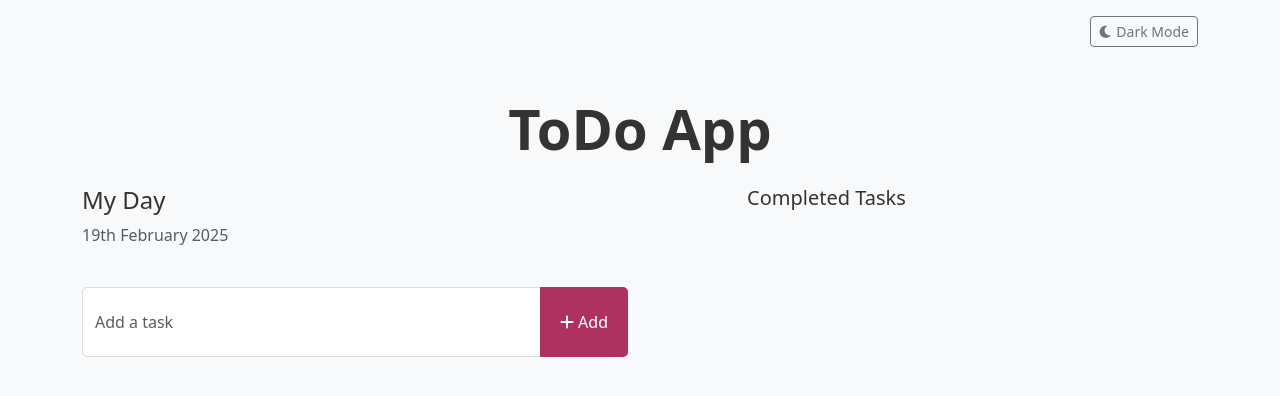
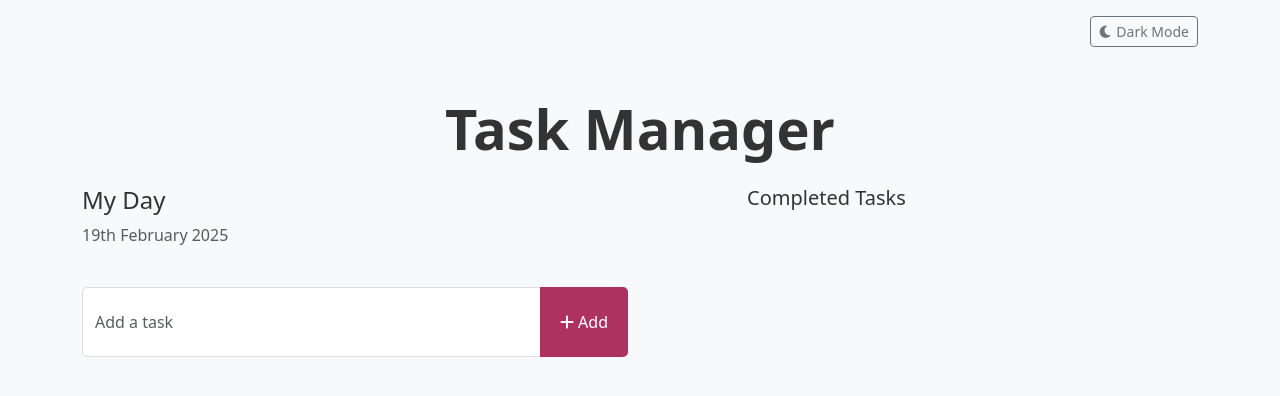
Before and after one commit to AdarshR268/Task-Manager-Django, a Django app: page / in a window 1280 px wide. Shown: the top 396 px of the page. Run offline with Django 5.2, Linux system fonts and the light colour scheme; data that the repository does not hold is empty.

Commit message:
final commit

```diff
--- a/template/home-todo.html
+++ b/template/home-todo.html
@@ -4,7 +4,7 @@
     <meta charset="UTF-8">
     <meta http-equiv="X-UA-Compatible" content="IE=edge">
     <meta name="viewport" content="width=device-width, initial-scale=1.0">
-    <title>TODO LIST - Home</title>
+    <title>Task Manager - Home</title>
 
     <!-- Bootstrap -->
     <link href="https://cdn.jsdelivr.net/npm/bootstrap@5.3.0-alpha1/dist/css/bootstrap.min.css" rel="stylesheet" integrity="sha384-GLhlTQ8iRABdZLl6O3oVMWSktQOp6b7In1Zl3/Jr59b6EGGoI1aFkw7cmDA6j6gD" crossorigin="anonymous">
@@ -94,7 +94,7 @@
             </button>
         </div>
 
-        <h1 class="pt-5 text-center display-4 fw-bold">ToDo App</h1>
+        <h1 class="pt-5 text-center display-4 fw-bold">Task Manager</h1>
         <div class="row mt-4">
             <div class="col-md-7">
                 <h4>My Day</h4>
--- a/template/update.html
+++ b/template/update.html
@@ -4,7 +4,7 @@
     <meta charset="UTF-8">
     <meta http-equiv="X-UA-Compatible" content="IE=edge">
     <meta name="viewport" content="width=device-width, initial-scale=1.0">
-    <title>Update ToDo</title>
+    <title>Update Task Manager</title>
 
     <!-- Bootstrap -->
     <link href="https://cdn.jsdelivr.net/npm/bootstrap@5.3.0-alpha1/dist/css/bootstrap.min.css" rel="stylesheet" integrity="sha384-GLhlTQ8iRABdZLl6O3oVMWSktQOp6b7In1Zl3/Jr59b6EGGoI1aFkw7cmDA6j6gD" crossorigin="anonymous">
```
Also changed, not shown: 1 other file.
